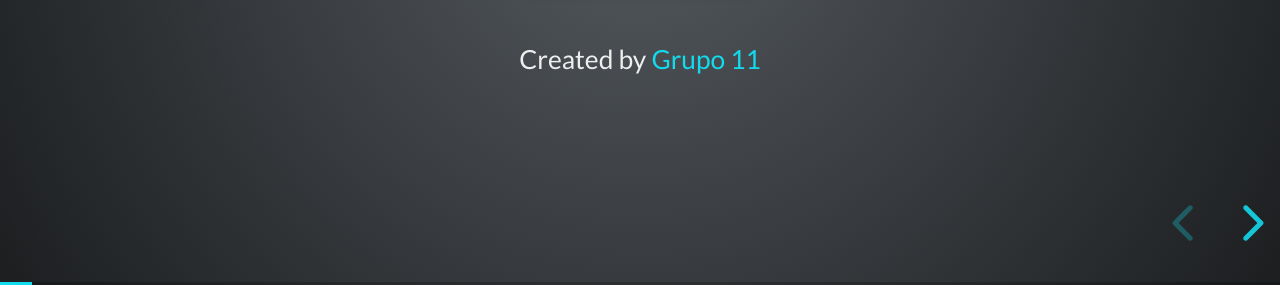
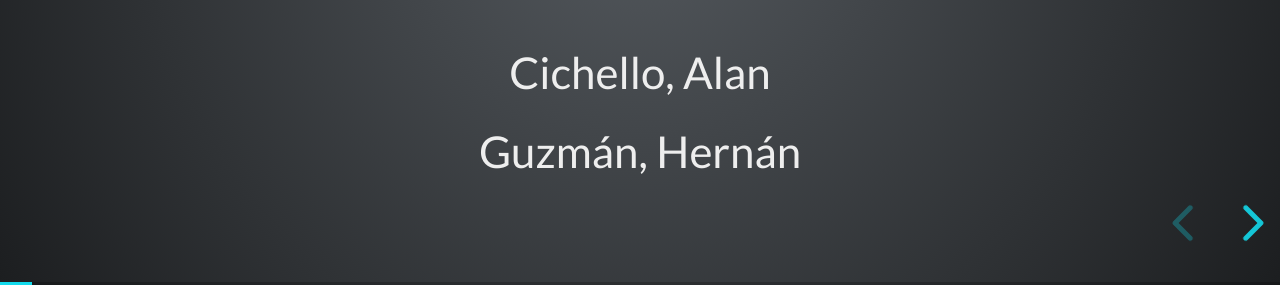
Before and after one commit to HernanGuzman/EstructuraDeDatos_TP-02, a website: page index.html in a window 1280 px wide. Both pictures are taken after a click on the button "next slide". Shown: the part 515-800 px from the top of the page. Drawn offline with Linux system fonts and the light colour scheme.

Commit message:
quinto Commit

```diff
--- a/index.html
+++ b/index.html
@@ -39,6 +39,12 @@
 
 					<p>
 						<small>Created by <a href="">Grupo 11</a></small>
+					</p>
+					<p>
+						Cichello, Alan
+					</p>
+					<p>
+						Guzmán, Hernán
 					</p>
 				</section>
 
```
